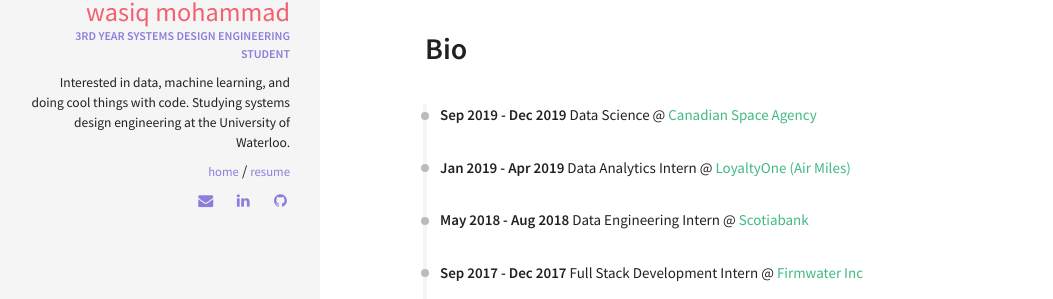
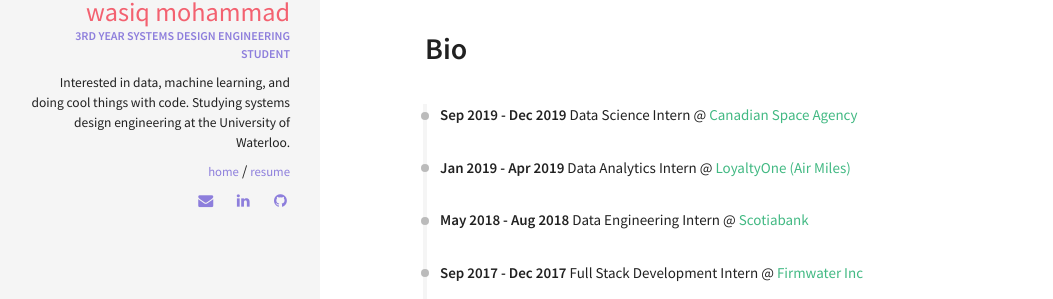
Before and after one commit to wasiqm/wasiqm.github.io, a Jekyll site: the page built from resume.html, in a window 1280 px wide. Shown: the part 785-1084 px from the top of the page, without its empty margins (0-1053 px from the left). Built offline with Jekyll 4.4.1, drawn with Linux system fonts in a browser that asks for light colours; nearby versions of some CDN libraries.

Commit message:
Update careers.yml

```diff
--- a/_data/index/careers.yml
+++ b/_data/index/careers.yml
@@ -4,7 +4,7 @@
 - name: Canadian Space Agency
   link: http://www.asc-csa.gc.ca/eng/
   date: Sep 2019 - Dec 2019
-  job: Data Science
+  job: Data Science Intern
 
 - name: LoyaltyOne (Air Miles)
   link: https://www.airmiles.ca/
```
